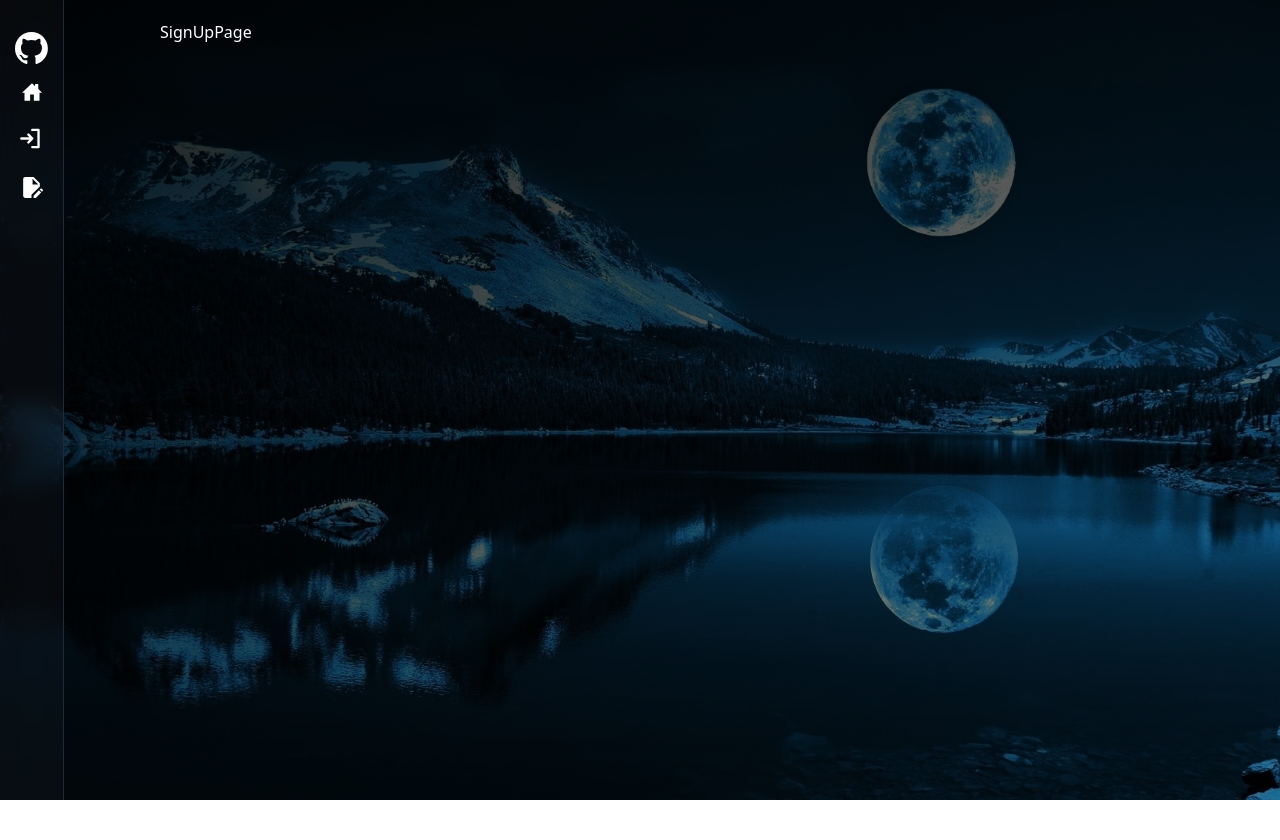
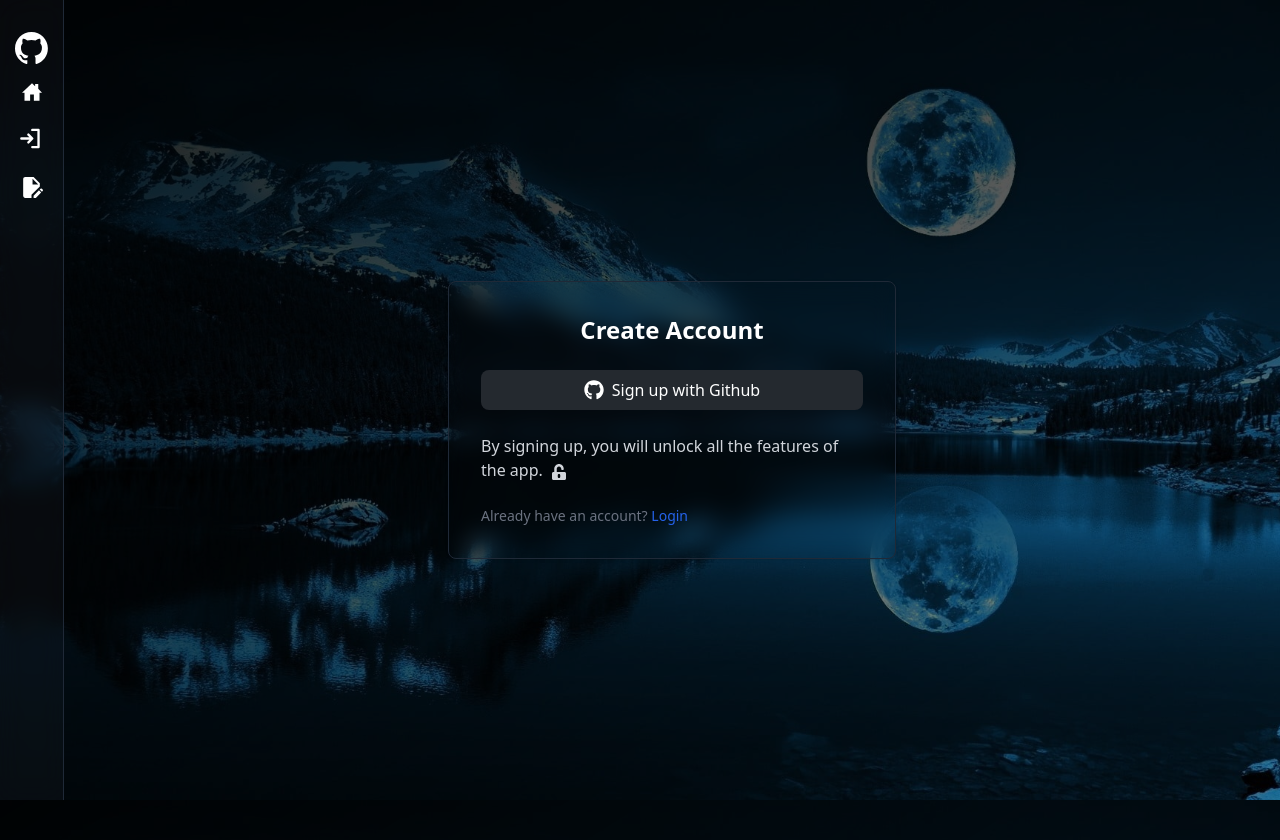
Before and after one commit to IT21182914/Github-like-app, a React (Vite) app in the folder frontend/: page /signup in a window 1280 px wide. Before the commit the page ends 800 px from the top, so only its background shows below. Built offline with nearby package versions, Linux system fonts and the light colour scheme.

Commit message:
Login SignUp UI

```diff
--- a/frontend/src/pages/LoginPage.jsx
+++ b/frontend/src/pages/LoginPage.jsx
@@ -1,7 +1,36 @@
-import React from "react";
+import { FaGithub } from "react-icons/fa";
+import { Link } from "react-router-dom";
 
 const LoginPage = () => {
-  return <div>LoginPage</div>;
+  return (
+    <div className="flex flex-col items-center justify-center px-6 py-8 mx-auto h-screen lg:py-0">
+      <div className="w-full bg-glass rounded-lg shadow md:mt-0 sm:max-w-md xl:p-0">
+        <div className="p-6 space-y-4 md:space-y-6 sm:p-8">
+          <h1 className="text-xl font-bold  md:text-2xl text-center">
+            Login to your account
+          </h1>
+          <button
+            type="button"
+            className="text-white bg-[#24292F] hover:bg-[#24292F]/90 focus:ring-4
+						focus:outline-none focus:ring-[#24292F]/50
+              font-medium rounded-lg flex gap-2 p-2 items-center w-full text-center justify-center"
+          >
+            <FaGithub className="w-5 h-5" />
+            Login with Github
+          </button>
+          <p className="text-sm font-light text-gray-500">
+            {"Don't"} have an account?{" "}
+            <Link
+              to="/signup"
+              className="font-medium text-primary-600 hover:underline text-blue-600"
+            >
+              Sign Up
+            </Link>
+          </p>
+        </div>
+      </div>
+    </div>
+  );
 };
 
 export default LoginPage;
--- a/frontend/src/pages/SignUpPage.jsx
+++ b/frontend/src/pages/SignUpPage.jsx
@@ -1,7 +1,42 @@
-import React from "react";
+import { FaGithub, FaUnlockAlt } from "react-icons/fa";
+import { Link } from "react-router-dom";
 
 const SignUpPage = () => {
-  return <div>SignUpPage</div>;
+  return (
+    <div className="flex flex-col items-center justify-center px-6 py-8 mx-auto h-screen lg:py-0">
+      <div className="w-full bg-glass rounded-lg shadow md:mt-0 sm:max-w-md xl:p-0">
+        <div className="p-6 space-y-4 md:space-y-6 sm:p-8">
+          <h1 className="text-xl font-bold md:text-2xl text-center">
+            Create Account
+          </h1>
+          <button
+            type="button"
+            className="text-white bg-[#24292F] hover:bg-[#24292F]/90 focus:ring-4
+						focus:ring-[#24292F]/50 font-medium rounded-lg flex gap-2 p-2 items-center w-full
+						text-center justify-center"
+          >
+            <FaGithub className="w-5 h-5" />
+            Sign up with Github
+          </button>
+          <p className="text-gray-300">
+            By signing up, you will unlock all the features of the app.
+            <span>
+              <FaUnlockAlt className="w-4 h-4 inline mx-2" />
+            </span>
+          </p>
+          <p className="text-sm font-light text-gray-500">
+            Already have an account?{" "}
+            <Link
+              to="/login"
+              className="font-medium text-primary-600 hover:underline text-blue-600"
+            >
+              Login
+            </Link>
+          </p>
+        </div>
+      </div>
+    </div>
+  );
 };
 
 export default SignUpPage;
```
